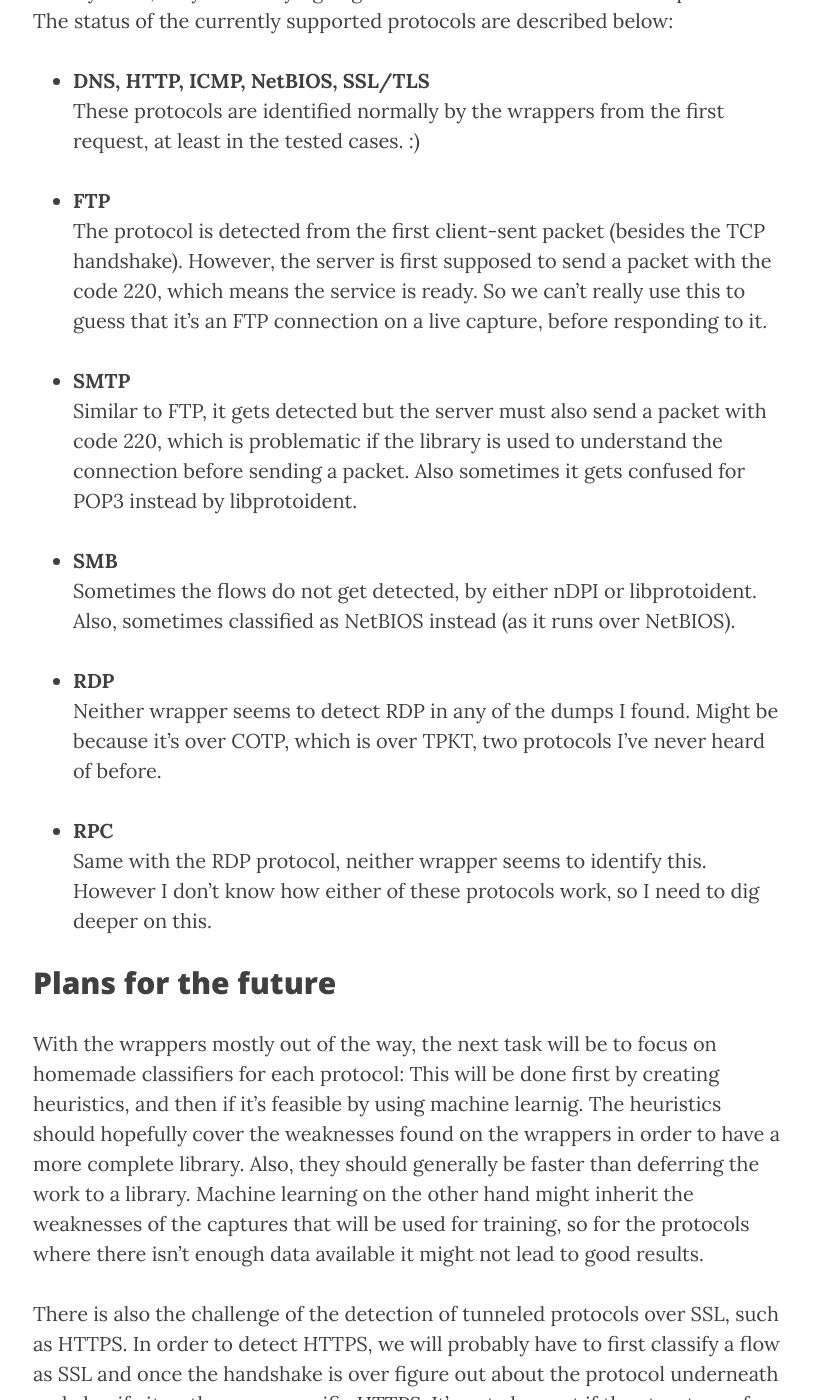
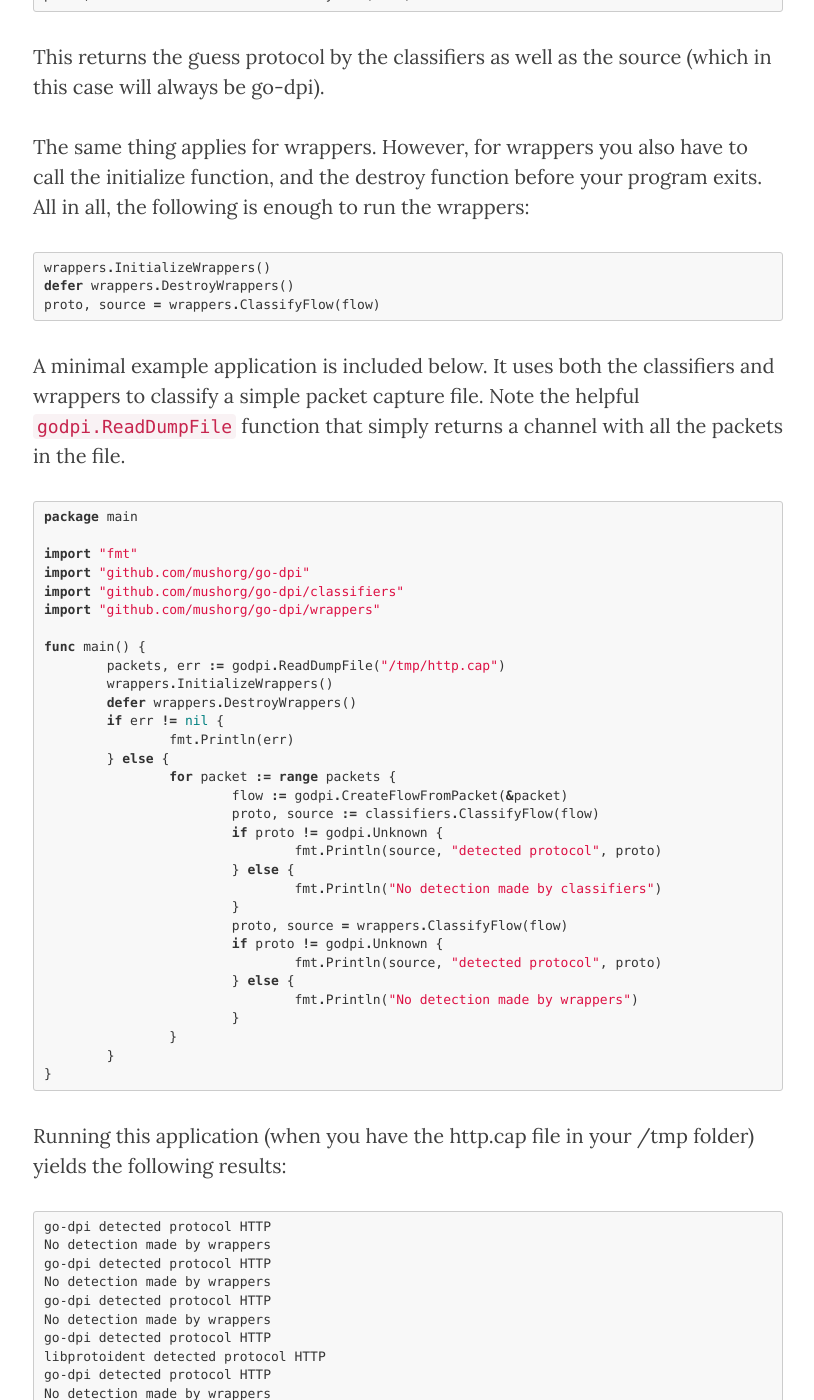
Before and after one commit to nikofil/nikofil.github.io, a Jekyll site: the page built from _posts/2017-06-25-first-month-of-gsoc-2017.md, in a window 1280 px wide and 1400 px high, scrolled down 3058 px. Shown: the whole window, without its empty margins (232-1046 px from the left). Built offline with Jekyll 4.4.1, drawn with Linux system fonts in a browser that asks for light colours; nearby versions of some CDN libraries; our own code applies the rules of GitHub Pages for plain Markdown files; comment, search, counter and statistics services are not loaded; some of the changed text lies outside the part shown.

Commit message:
GSoC first month add library example
Signed-off-by: Nikos Filippakis <nikolaos.filippakis@cern.ch>
Signed-off-by: Nikos Filippakis <aesmade@gmail.com>

````diff
--- a/_config.yml
+++ b/_config.yml
@@ -33,6 +33,13 @@ defaults:
       type: "pages"
     values:
       layout: "project"
+      # header-img: "img/home-bg.jpg"
+  -
+    scope:
+      path: ""
+      type: "posts"
+    values:
+      layout: "post"
       # header-img: "img/home-bg.jpg"
 
 # Prose Settings
--- a/_posts/2017-06-25-first-month-of-gsoc-2017.md
+++ b/_posts/2017-06-25-first-month-of-gsoc-2017.md
@@ -32,6 +32,162 @@ For more information about the set up of the project you may see the docs at <ht
 
 The current implementation of the library has the basic project structure down. The library exposes a simple API and classifies flows based on heuristics and wrappers. Most heuristics though are using only the ports used by the packets, so they will be redone soon in order to be port-independent. Instead, during the first month the wrappers were developed for the nDPI and libprotoident libraries. This way, while still in an early phase, the library should hypothetically offer at least the benefits of these two libraries.
 
+## Library example
+
+The library and the modules APIs aim to be very simple and straightforward to use. The library relies on the [gopacket](https://godoc.org/github.com/google/gopacket) library and its Packet structure. Once you have a Packet in your hands, it's very easy to classify it with the library.
+First you need a flow that contains the packet. There is a helper function for constructing a flow from a single packet. Simply call:
+
+```go
+flow := godpi.CreateFlowFromPacket(&packet)
+```
+
+Afterwards, classifying the flow can be done by simply calling:
+
+```go
+proto, source := classifiers.ClassifyFlow(flow)
+```
+
+This returns the guess protocol by the classifiers as well as the source (which in this case will always be go-dpi).
+
+The same thing applies for wrappers. However, for wrappers you also have to call the initialize function, and the destroy function before your program exits. All in all, the following is enough to run the wrappers:
+
+```go
+wrappers.InitializeWrappers()
+defer wrappers.DestroyWrappers()
+proto, source = wrappers.ClassifyFlow(flow)
+```
+
+A minimal example application is included below. It uses both the classifiers and wrappers to classify a simple packet capture file. Note the helpful `godpi.ReadDumpFile` function that simply returns a channel with all the packets in the file.
+
+```go
+package main
+
+import "fmt"
+import "github.com/mushorg/go-dpi"
+import "github.com/mushorg/go-dpi/classifiers"
+import "github.com/mushorg/go-dpi/wrappers"
+
+func main() {
+	packets, err := godpi.ReadDumpFile("/tmp/http.cap")
+	wrappers.InitializeWrappers()
+	defer wrappers.DestroyWrappers()
+	if err != nil {
+		fmt.Println(err)
+	} else {
+		for packet := range packets {
+			flow := godpi.CreateFlowFromPacket(&packet)
+			proto, source := classifiers.ClassifyFlow(flow)
+			if proto != godpi.Unknown {
+				fmt.Println(source, "detected protocol", proto)
+			} else {
+				fmt.Println("No detection made by classifiers")
+			}
+			proto, source = wrappers.ClassifyFlow(flow)
+			if proto != godpi.Unknown {
+				fmt.Println(source, "detected protocol", proto)
+			} else {
+				fmt.Println("No detection made by wrappers")
+			}
+		}
+	}
+}
+```
+
+Running this application (when you have the http.cap file in your /tmp folder) yields the following results:
+
+```
+go-dpi detected protocol HTTP
+No detection made by wrappers
+go-dpi detected protocol HTTP
+No detection made by wrappers
+go-dpi detected protocol HTTP
+No detection made by wrappers
+go-dpi detected protocol HTTP
+libprotoident detected protocol HTTP
+go-dpi detected protocol HTTP
+No detection made by wrappers
+go-dpi detected protocol HTTP
+libprotoident detected protocol HTTP
+go-dpi detected protocol HTTP
+No detection made by wrappers
+go-dpi detected protocol HTTP
+No detection made by wrappers
+go-dpi detected protocol HTTP
+No detection made by wrappers
+go-dpi detected protocol HTTP
+No detection made by wrappers
+go-dpi detected protocol HTTP
+No detection made by wrappers
+go-dpi detected protocol HTTP
+No detection made by wrappers
+go-dpi detected protocol DNS
+libprotoident detected protocol DNS
+go-dpi detected protocol HTTP
+No detection made by wrappers
+go-dpi detected protocol HTTP
+No detection made by wrappers
+go-dpi detected protocol HTTP
+No detection made by wrappers
+go-dpi detected protocol DNS
+nDPI detected protocol DNS
+go-dpi detected protocol HTTP
+libprotoident detected protocol HTTP
+go-dpi detected protocol HTTP
+No detection made by wrappers
+go-dpi detected protocol HTTP
+No detection made by wrappers
+go-dpi detected protocol HTTP
+No detection made by wrappers
+go-dpi detected protocol HTTP
+No detection made by wrappers
+go-dpi detected protocol HTTP
+No detection made by wrappers
+go-dpi detected protocol HTTP
+No detection made by wrappers
+go-dpi detected protocol HTTP
+No detection made by wrappers
+go-dpi detected protocol HTTP
+libprotoident detected protocol HTTP
+go-dpi detected protocol HTTP
+No detection made by wrappers
+go-dpi detected protocol HTTP
+No detection made by wrappers
+go-dpi detected protocol HTTP
+No detection made by wrappers
+go-dpi detected protocol HTTP
+No detection made by wrappers
+go-dpi detected protocol HTTP
+No detection made by wrappers
+go-dpi detected protocol HTTP
+No detection made by wrappers
+go-dpi detected protocol HTTP
+No detection made by wrappers
+go-dpi detected protocol HTTP
+No detection made by wrappers
+go-dpi detected protocol HTTP
+No detection made by wrappers
+go-dpi detected protocol HTTP
+libprotoident detected protocol HTTP
+go-dpi detected protocol HTTP
+No detection made by wrappers
+go-dpi detected protocol HTTP
+No detection made by wrappers
+go-dpi detected protocol HTTP
+No detection made by wrappers
+go-dpi detected protocol HTTP
+No detection made by wrappers
+go-dpi detected protocol HTTP
+No detection made by wrappers
+go-dpi detected protocol HTTP
+No detection made by wrappers
+go-dpi detected protocol HTTP
+No detection made by wrappers
+```
+
+The reason go-dpi is able to detect every single packet is because it uses port numbers, which won't be allowed in the future.
+
+The example app also nicely demonstrates the library. You can read about it [here](https://github.com/mushorg/go-dpi/wiki/Example-app), or read about the dockerized version [here](https://github.com/mushorg/go-dpi/wiki/Docker-image).
+
 ## Results
 
 As the integration with the glutton honeypot isn't working yet, for the testing of the library mostly the [sample captures from the Wireshark](https://wiki.wireshark.org/SampleCaptures) site were used. Live capture from a device was also supported, but it's easier to test for a specific protocol by using the appropriate capture file.
````
